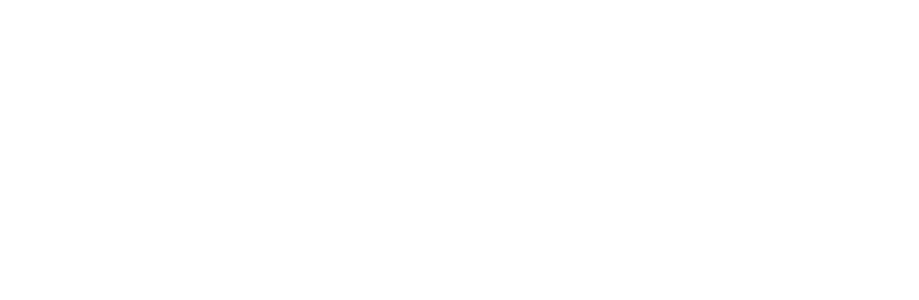
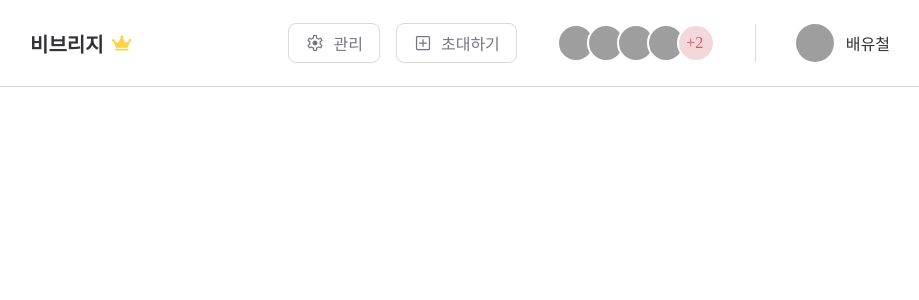
Before and after one commit to wise-Ag/taskify, a Next.js app: page / in a window 1280 px wide. Shown: the top 300 px of the page, without its empty margins (310-1229 px from the left). Built offline with nearby package versions, Linux system fonts and the light colour scheme; grey boxes are pictures that could not be loaded.

Commit message:
🍀 refactor: Image 컴포넌트 svg 컴포넌트로 변환

```diff
--- a/components/Nav/DashboardButtons.tsx
+++ b/components/Nav/DashboardButtons.tsx
@@ -1,19 +1,18 @@
-import Image from "next/image";
+import AddBox from "@/assets/icons/add-box.svg";
+import Settings from "@/assets/icons/settings.svg";
+import { DeviceSize } from "@/styles/DeviceSize";
 import styled from "styled-components";
-import addBox from "@/assets/icons/add-box.svg";
-import settings from "@/assets/icons/settings.svg";
-import { DeviceSize } from "@/styles/DeviceSize";
 
-interface ButtonProps {
-  src: string;
-  type: string;
+interface IconButtonProps {
+  icon: React.ReactNode;
+  label: string;
 }
 
-function Button({ src, type }: ButtonProps) {
+function IconButton({ icon, label }: IconButtonProps) {
   return (
     <StyledButton>
-      <Icon src={src} alt="버튼 아이콘" />
-      <ButtonType>{type}</ButtonType>
+      <StyledIcon>{icon}</StyledIcon>
+      <ButtonType>{label}</ButtonType>
     </StyledButton>
   );
 }
@@ -21,8 +20,8 @@ function Button({ src, type }: ButtonProps) {
 function DashboardButtons() {
   return (
     <Wrapper>
-      <Button src={settings} type="관리" />
-      <Button src={addBox} type="초대하기" />
+      <IconButton icon={<Settings />} label="관리" />
+      <IconButton icon={<AddBox />} label="초대하기" />
     </Wrapper>
   );
 }
@@ -50,7 +49,7 @@ const StyledButton = styled.button`
   }
 `;
 
-const Icon = styled(Image)`
+const StyledIcon = styled.div`
   width: 2rem;
   height: 2rem;
 
--- a/components/Nav/MainNav.tsx
+++ b/components/Nav/MainNav.tsx
@@ -1,4 +1,4 @@
-import LogoButton from "@/components/Nav/LogoButton";
+import LogoButton from "@/components/common/LogoButton";
 import SignButton from "@/components/Nav/SignButton";
 import { DeviceSize } from "@/styles/DeviceSize";
 import styled from "styled-components";
--- a/components/Nav/NavContainer.tsx
+++ b/components/Nav/NavContainer.tsx
@@ -1,11 +1,11 @@
+import Crown from "@/assets/icons/crown.svg";
 import { profileData } from "@/components/Nav/mockData";
 import { DeviceSize } from "@/styles/DeviceSize";
+import Image from "next/image";
 import styled from "styled-components";
 import DashboardButtons from "./DashboardButtons";
 import Profile from "./Profile";
 import ProfileImages from "./ProfileImages";
-import Image from "next/image";
-import crown from "@/assets/icons/crown.svg";
 
 interface NavContainerProps {
   title: string;
@@ -20,7 +20,7 @@ function NavContainer({ title, $isMyNav = false, createdByMe = false }: NavConta
     <Wrapper $isMyNav={$isMyNav}>
       <Title $isMyNav={$isMyNav}>
         {title}
-        {createdByMe && <Crown src={crown} alt="왕관" />}
+        {createdByMe && <Crown alt="왕관" width={20} height={16} />}
       </Title>
       <Content $isMyNav={$isMyNav}>
         <DashboardButtons />
@@ -74,11 +74,6 @@ const Title = styled.div<{ $isMyNav: boolean }>`
   }
 `;
 
-const Crown = styled(Image)`
-  width: 2rem;
-  height: 1.6rem;
-`;
-
 const Content = styled.div<{ $isMyNav: boolean }>`
   display: flex;
 
--- a/components/Nav/Profile.tsx
+++ b/components/Nav/Profile.tsx
@@ -1,6 +1,5 @@
-import Image from "next/image";
+import { DeviceSize } from "@/styles/DeviceSize";
 import styled from "styled-components";
-import { DeviceSize } from "@/styles/DeviceSize";
 
 interface ProfileProps {
   profileImageUrl: string;
@@ -10,7 +9,7 @@ interface ProfileProps {
 function Profile({ profileImageUrl, nickname }: ProfileProps) {
   return (
     <Wrapper>
-      <ProfileIcon src={profileImageUrl} alt="프로필 아이콘" />
+      <ProfileIcon image={profileImageUrl} />
       <Name>{nickname}</Name>
     </Wrapper>
   );
@@ -24,9 +23,17 @@ const Wrapper = styled.div`
   gap: 1.2rem;
 `;
 
-const ProfileIcon = styled(Image)`
+const ProfileIcon = styled.div<{ image: string }>`
   width: 3.8rem;
   height: 3.8rem;
+
+  border-radius: 100%;
+
+  /* background-image: url(${(props) => props.image}); */
+  /* 추후에 데이터 받아오면 위와 같은 형식으로 수정.. */
+  background-image: url("https://www.fitpetmall.com/wp-content/uploads/2023/09/shutterstock_2205178589-1-1.png");
+  background-size: cover;
+  background-repeat: no-repeat;
 `;
 
 const Name = styled.div`
--- a/components/Nav/ProfileImages.tsx
+++ b/components/Nav/ProfileImages.tsx
@@ -1,30 +1,30 @@
 import styled from "styled-components";
 import { memberData } from "./mockData";
-import Image from "next/image";
-import numberBackground from "@/assets/icons/number-background.svg";
-import { useMediaQuery } from "react-responsive";
+// import { useMediaQuery } from "react-responsive";
 
 function ProfileImages() {
   const { members, totalCount } = memberData;
-  const isPc = useMediaQuery({
-    query: "(min-width: 1024px)",
-  });
-  const isTabletorMobile = useMediaQuery({
-    query: "(max-width: 1024px)",
-  });
+  // const isPc = useMediaQuery({
+  //   query: "(min-width: 1024px)",
+  // });
+  // const isTabletorMobile = useMediaQuery({
+  //   query: "(max-width: 1024px)",
+  // });
 
   return (
     <>
       {totalCount > 0 && (
         <Contents>
           {members.slice(0, 4).map((member, index) => (
-            <ProfileImg src={member.profileImageUrl} alt="프로필 이미지" key={index} index={index} />
+            // <ProfileImg src={member.profileImageUrl} alt="프로필 이미지" key={index} index={index} />
+            <ProfileImg image={member.profileImageUrl} key={index} index={index} />
           ))}
           {totalCount > 4 && (
             <>
-              <NumberBackground src={numberBackground} alt="숫자 배경" />
-              {isPc && <Number>+{totalCount - 4}</Number>}
-              {isTabletorMobile && <Number>+{totalCount - 2}</Number>}
+              <NumberBackground />
+              {/* {isPc && <Number>+{totalCount - 4}</Number>}
+              {isTabletorMobile && <Number>+{totalCount - 2}</Number>} */}
+              <Number>+{totalCount - 4}</Number>
             </>
           )}
         </Contents>
@@ -66,7 +66,7 @@ const Contents = styled.div`
   }
 `;
 
-const ProfileImg = styled(Image)<{ index: number }>`
+const ProfileImg = styled.div<{ index: number; image: string }>`
   width: 3.8rem;
   height: 3.8rem;
 
@@ -80,12 +80,23 @@ const ProfileImg = styled(Image)<{ index: number }>`
   border-radius: 100%;
   border: 2px solid var(--White);
 
+  /* background-image: url(${(props) => props.image}); */
+  /* 추후에 데이터 받아오면 위와 같은 형식으로 수정.. */
+  background-image: url("https://image.dongascience.com/Photo/2020/03/5bddba7b6574b95d37b6079c199d7101.jpg");
+  background-size: cover;
+  background-repeat: no-repeat;
+
   z-index: ${({ index }) => `${3 - index}`};
 `;
 
-const NumberBackground = styled(Image)`
+const NumberBackground = styled.div`
   width: 3.8rem;
   height: 3.8rem;
+
+  background-color: #f4d7da;
+
+  border-radius: 100%;
+  border: 2px solid var(--White);
 
   z-index: 5;
 `;
--- a/pages/index.tsx
+++ b/pages/index.tsx
@@ -1,3 +1,4 @@
+import DashboardNav from "@/components/Nav/DashboradNav";
 import { Inter } from "next/font/google";
 import Head from "next/head";
 
@@ -12,6 +13,7 @@ export default function Home() {
         <meta name="viewport" content="width=device-width, initial-scale=1" />
         <link rel="icon" href="/favicon.ico" />
       </Head>
+      <DashboardNav />
     </>
   );
 }
```
Also changed, not shown: components/ModalInput/DropdownList.tsx (+4 -5 lines), components/ModalInput/StateDropdown.tsx (+4 -5 lines), components/Nav/LogoButton.tsx (deleted, +0 -39 lines), components/SideMenu/SideMenu.tsx (+12 -12 lines), components/SignInput/PasswordInput.tsx (+4 -4 lines), components/common/LogoButton.tsx (+6 -7 lines).
